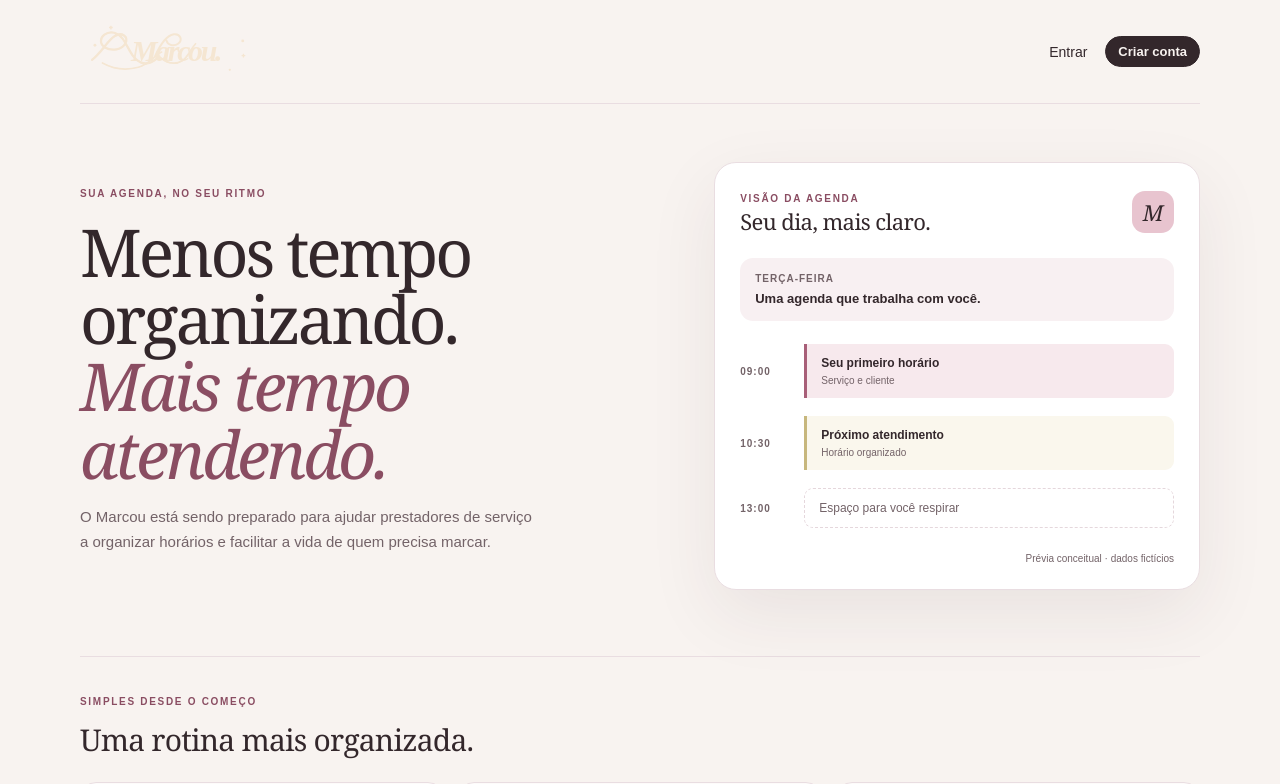
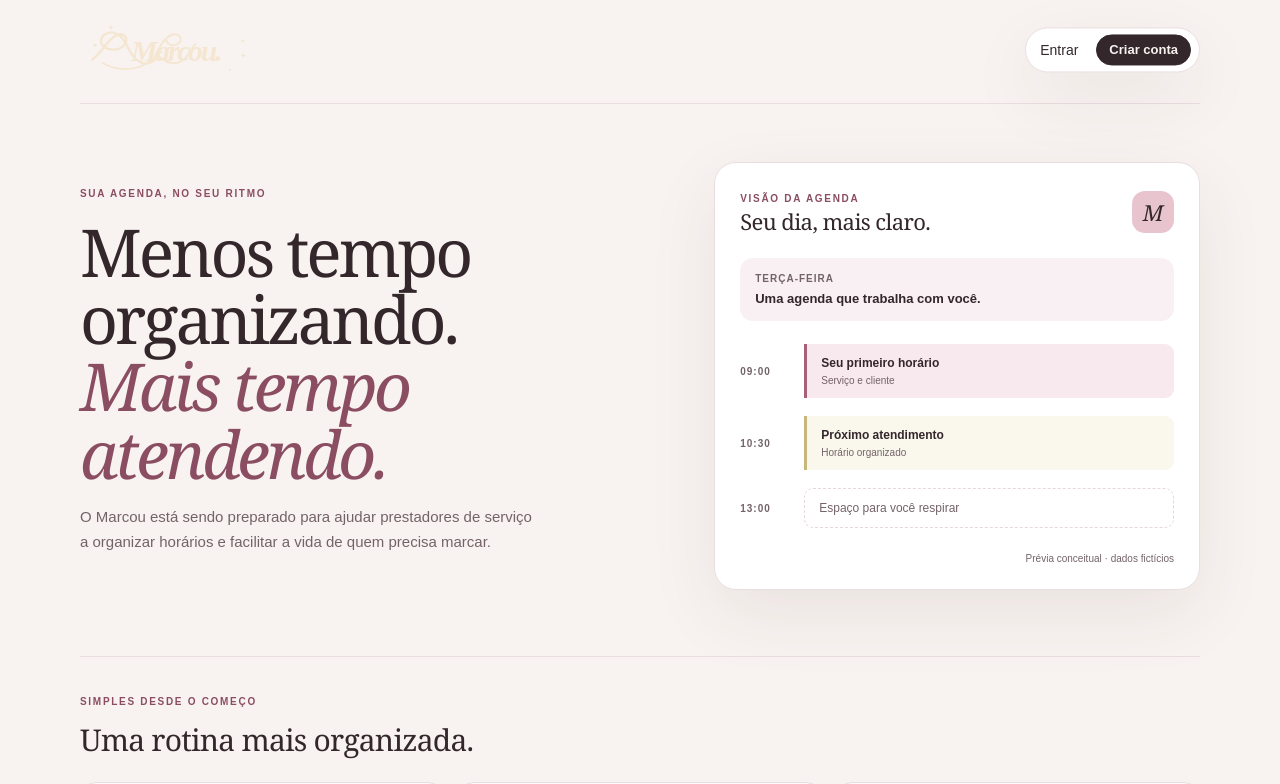
Before and after one commit to deividjmoura/marcou, a Next.js app: page / in a window 1280 px wide. Shown: the top 784 px of the page. Built offline with nearby package versions, Linux system fonts and the light colour scheme.

Commit message:
feat: refine sticky access actions pill for landing

```diff
--- a/src/app/globals.css
+++ b/src/app/globals.css
@@ -87,7 +87,7 @@ a { color: inherit; text-decoration: none; }
 .step h3 { margin: 16px 0 8px; font-family: Georgia, serif; font-size: 17px; font-weight: 600; }
 .step p { margin: 0; color: var(--muted); font-size: 13px; line-height: 1.65; }
 .footer { border-top: 1px solid var(--line); }
-.topbar-actions { display: flex; align-items: center; gap: 18px; font-size: 14px; }
+.topbar-actions { display: flex; align-items: center; gap: 18px; padding: 6px 8px 6px 14px; border: 1px solid var(--line); border-radius: 999px; background: var(--surface); box-shadow: var(--ds-shadow-card); font-size: 14px; animation: access-pill-float 4.2s ease-in-out infinite; }
 .topbar-actions a:not(.btn):hover { color: var(--ds-color-brand-strong); }
 .btn {
   display: inline-flex; align-items: center; justify-content: center; padding: 11px 18px;
@@ -104,6 +104,7 @@ a { color: inherit; text-decoration: none; }
 .hero-card { animation-delay: .1s; }
 .step:nth-child(2) { animation-delay: .08s; }
 .step:nth-child(3) { animation-delay: .16s; }
+@keyframes access-pill-float { 0%, 100% { transform: translateY(0); } 50% { transform: translateY(-2px); } }
 @keyframes content-enter { from { opacity: 0; transform: translateY(12px); } to { opacity: 1; transform: translateY(0); } }
 @media (prefers-reduced-motion: reduce) {
   *, *::before, *::after { scroll-behavior: auto !important; animation-duration: .01ms !important; animation-iteration-count: 1 !important; transition-duration: .01ms !important; }
```
